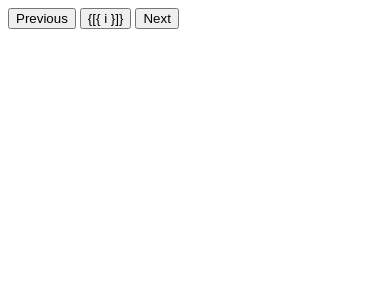
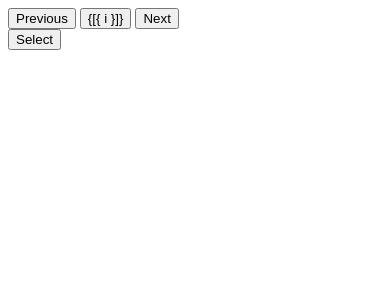
Before and after one commit to hdknr/django-mymedia, a Django app: template mymedia/templates/mymedia/imagefile/picker/app.html in a window 390 px wide. Shown: the top 300 px of the page. Run offline with Django 3.2, Linux system fonts and the light colour scheme; the template is opened without the code that fills it, so the values that code supplies are empty.

Commit message:
select current image and close modal

```diff
--- a/mymedia/templates/mymedia/imagefile/picker/app.html
+++ b/mymedia/templates/mymedia/imagefile/picker/app.html
@@ -1,4 +1,5 @@
 {# vue app #}
+{% load i18n staticfiles %}
 <div class="modal fade" id="imagefile-picker" tabindex="-1" role="dialog" aria-labelledby="Image File Picker" aria-hidden="true">
   <div class="modal-dialog modal-lg" role="document">
     <div class="modal-content">
@@ -40,10 +41,13 @@
               </div>
           </div>
           <div class="row">
-            <div class="col-sm-12">
+            <div class="col-sm-10">
               <button class="btn btn-primary" v-if="images.previous" v-on:click="get_images(images.previous)">Previous</button>
               <button class="btn btn-default" v-for="i in pages" v-on:click="get_images_page(i)">{[{ i }]}</button>
               <button class="btn btn-primary" v-if="images.next" v-on:click="get_images(images.next)">Next</button>
+            </div>
+            <div class="col-sm-2">
+              <button class="btn btn-primary" v-on:click="select_image">{% trans 'Select' %}</button>
             </div>
           </div>
           <!--/Slider-->
--- a/mymedia/templates/mymedia/imagefile/picker/app.js
+++ b/mymedia/templates/mymedia/imagefile/picker/app.js
@@ -21,6 +21,9 @@ var app = new Vue({
             Vue.set(this, 'images', res.data);
             this.$emit('GET_AJAX_COMPLETE');
         });
+      },
+      select_image: function(){
+        $('#imagefile-picker').modal('hide');
       }
   }
 });
```
